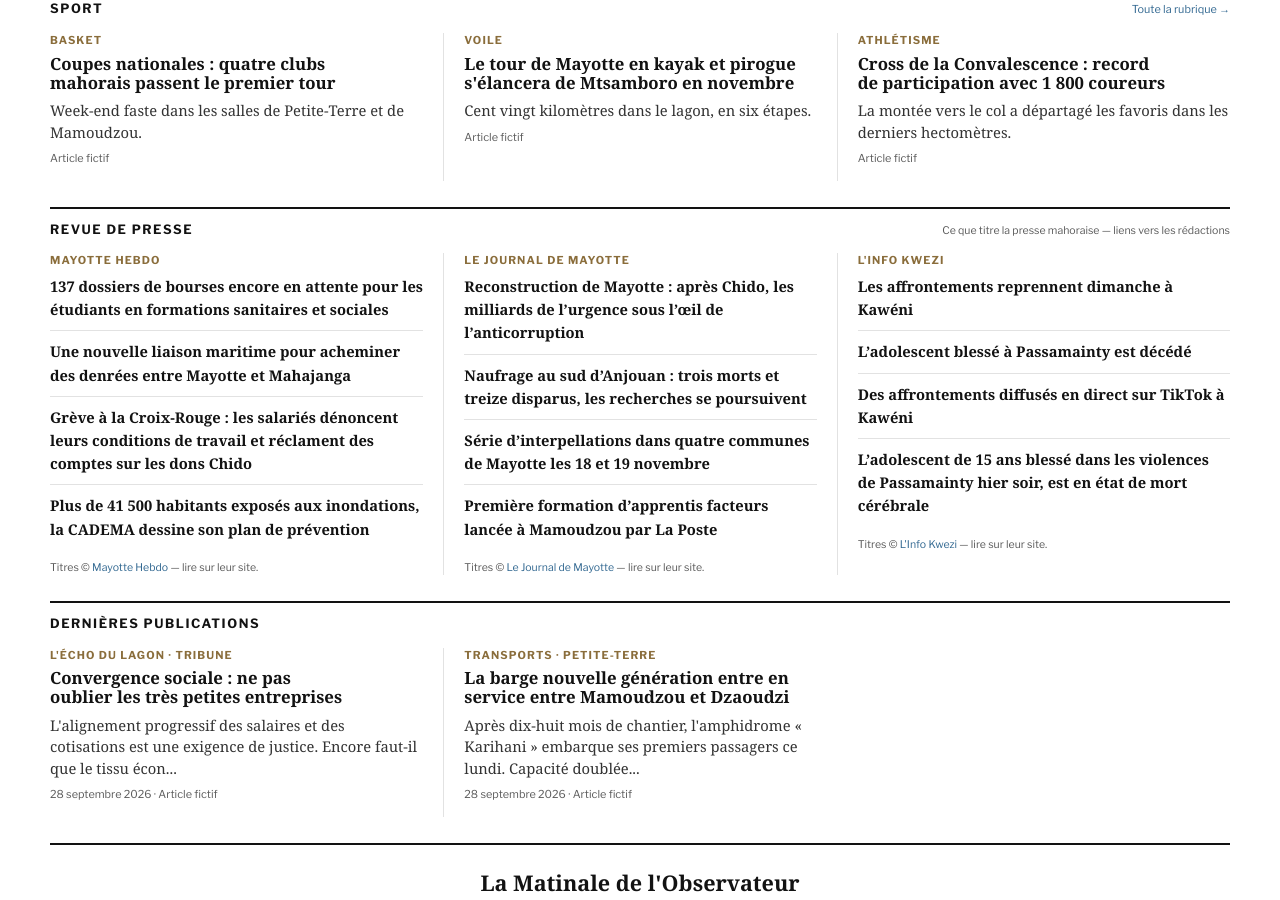
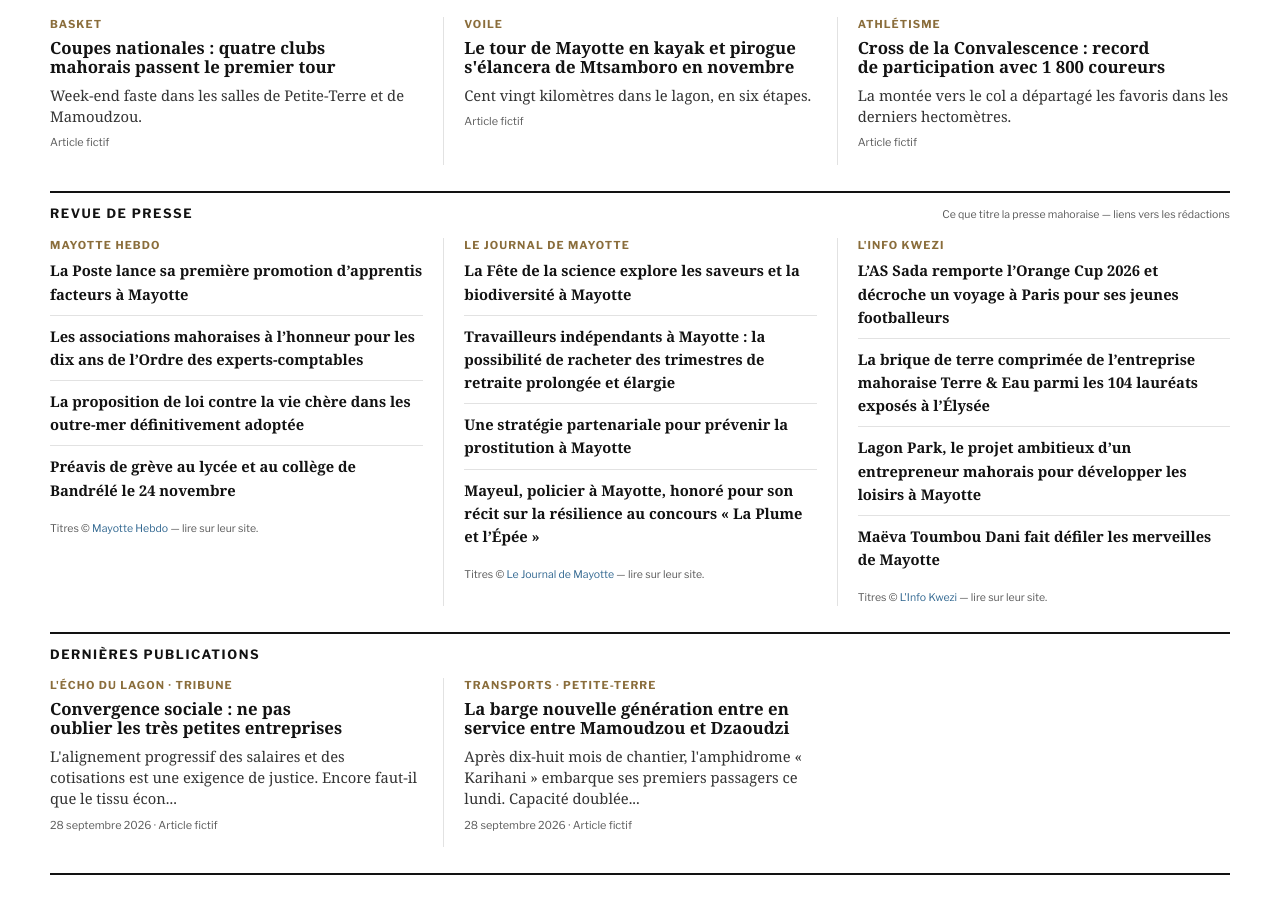
Before and after one commit to esdine/observateur-mayotte, a Jekyll site: the page built from index.html, in a window 1280 px wide and 900 px high, scrolled down 2811 px. Built offline with Jekyll 4.4.1, drawn with Linux system fonts in a browser that asks for light colours; some web fonts are replaced; some of the changed text lies outside the part shown.

Commit message:
Édition du matin : météo et revue de presse

```diff
--- a/_data/revue.yml
+++ b/_data/revue.yml
@@ -3,33 +3,33 @@ sources:
   - nom: "Mayotte Hebdo"
     site: "https://mayottehebdo.com/"
     titres:
-      - titre: "137 dossiers de bourses encore en attente pour les étudiants en formations sanitaires et sociales"
-        lien: "https://www.mayottehebdo.com/actualite/breves/137-dossiers-de-bourses-encore-en-attente-pour-les-etudiants-en-formations-sanitaires-et-sociales/"
-      - titre: "Une nouvelle liaison maritime pour acheminer des denrées entre Mayotte et Mahajanga"
-        lien: "https://www.mayottehebdo.com/actualite/breves/une-nouvelle-liaison-maritime-pour-acheminer-des-denrees-entre-mayotte-et-mahajanga/"
-      - titre: "Grève à la Croix-Rouge : les salariés dénoncent leurs conditions de travail et réclament des comptes sur les dons Chido"
-        lien: "https://www.mayottehebdo.com/actualite/societe/greve-a-la-croix-rouge-les-salaries-denoncent-leurs-conditions-de-travail-et-reclament-des-comptes-sur-les-dons-chido/"
-      - titre: "Plus de 41 500 habitants exposés aux inondations, la CADEMA dessine son plan de prévention"
-        lien: "https://www.mayottehebdo.com/actualite/risques-naturels/plus-de-41-500-habitants-exposes-aux-inondations-la-cadema-dessine-son-plan-de-prevention/"
+      - titre: "La Poste lance sa première promotion d’apprentis facteurs à Mayotte"
+        lien: "https://www.mayottehebdo.com/actualite/breves/la-poste-lance-sa-premiere-promotion-dapprentis-facteurs-a-mayotte/"
+      - titre: "Les associations mahoraises à l’honneur pour les dix ans de l’Ordre des experts-comptables"
+        lien: "https://www.mayottehebdo.com/actualite/breves/les-associations-mahoraises-a-lhonneur-pour-les-dix-ans-de-lordre-des-experts-comptables/"
+      - titre: "La proposition de loi contre la vie chère dans les outre-mer définitivement adoptée"
+        lien: "https://www.mayottehebdo.com/actualite/breves/la-proposition-de-loi-contre-la-vie-chere-dans-les-outre-mer-definitivement-adoptee/"
+      - titre: "Préavis de grève au lycée et au collège de Bandrélé le 24 novembre"
+        lien: "https://www.mayottehebdo.com/actualite/breves/preavis-de-greve-au-lycee-et-au-college-de-bandrele-le-24-novembre/"
   - nom: "Le Journal de Mayotte"
     site: "https://lejournaldemayotte.yt/"
     titres:
-      - titre: "Reconstruction de Mayotte : après Chido, les milliards de l’urgence sous l’œil de l’anticorruption"
-        lien: "https://lejournaldemayotte.yt/articles/reconstruction-de-mayotte-apres-chido-les-milliards-de-lurgence-sous-loeil-de-lanticorruption"
-      - titre: "Naufrage au sud d’Anjouan : trois morts et treize disparus, les recherches se poursuivent"
-        lien: "https://lejournaldemayotte.yt/articles/chavirement-au-large-danjouan-bilan-provisoire-de-trois-morts-et-treize-disparus"
-      - titre: "Série d’interpellations dans quatre communes de Mayotte les 18 et 19 novembre"
-        lien: "https://lejournaldemayotte.yt/articles/serie-dinterpellations-dans-quatre-communes-de-mayotte-les-18-et-19-novembre"
-      - titre: "Première formation d’apprentis facteurs lancée à Mamoudzou par La Poste"
-        lien: "https://lejournaldemayotte.yt/articles/premiere-formation-dapprentis-facteurs-lancee-a-mamoudzou-par-la-poste"
+      - titre: "La Fête de la science explore les saveurs et la biodiversité à Mayotte"
+        lien: "https://lejournaldemayotte.yt/articles/la-fete-de-la-science-explore-les-saveurs-et-la-biodiversite-a-mayotte"
+      - titre: "Travailleurs indépendants à Mayotte : la possibilité de racheter des trimestres de retraite prolongée et élargie"
+        lien: "https://lejournaldemayotte.yt/articles/travailleurs-independants-a-mayotte-la-possibilite-de-racheter-des-trimestres-de-retraite-prolongee-et-elargie"
+      - titre: "Une stratégie partenariale pour prévenir la prostitution à Mayotte"
+        lien: "https://lejournaldemayotte.yt/articles/une-strategie-partenariale-pour-prevenir-la-prostitution-a-mayotte"
+      - titre: "Mayeul, policier à Mayotte, honoré pour son récit sur la résilience au concours « La Plume et l’Épée »"
+        lien: "https://lejournaldemayotte.yt/articles/mayeul-policier-a-mayotte-honore-pour-son-recit-sur-la-resilience-au-concours-la-plume-et-lepee"
   - nom: "L'Info Kwezi"
     site: "https://www.linfokwezi.fr/"
     titres:
-      - titre: "Les affrontements reprennent dimanche à Kawéni"
-        lien: "https://www.linfokwezi.fr/les-affrontements-reprennent-dimanche-a-kaweni/"
-      - titre: "L’adolescent blessé à Passamainty est décédé"
-        lien: "https://www.linfokwezi.fr/ladolescent-blesse-a-passamainty-est-decede/"
-      - titre: "Des affrontements diffusés en direct sur TikTok à Kawéni"
-        lien: "https://www.linfokwezi.fr/des-affrontements-diffuses-en-direct-sur-tiktok-a-kaweni/"
-      - titre: "L’adolescent de 15 ans blessé dans les violences de Passamainty hier soir, est en état de mort cérébrale"
-        lien: "https://www.linfokwezi.fr/ladolescent-de-15-ans-blesse-dans-les-violences-de-passamainty-hier-soir-est-en-etat-de-mort-cerebrale/"
+      - titre: "L’AS Sada remporte l’Orange Cup 2026 et décroche un voyage à Paris pour ses jeunes footballeurs"
+        lien: "https://www.linfokwezi.fr/las-sada-remporte-lorange-cup-2026-et-decroche-un-voyage-a-paris-pour-ses-jeunes-footballeurs/"
+      - titre: "La brique de terre comprimée de l’entreprise mahoraise Terre & Eau parmi les 104 lauréats exposés à l’Élysée"
+        lien: "https://www.linfokwezi.fr/la-brique-de-terre-comprimee-de-lentreprise-mahoraise-terre-eau-parmi-les-104-laureats-exposes-a-lelysee/"
+      - titre: "Lagon Park, le projet ambitieux d’un entrepreneur mahorais pour développer les loisirs à Mayotte"
+        lien: "https://www.linfokwezi.fr/lagon-park-le-projet-ambitieux-dun-entrepreneur-mahorais-pour-developper-les-loisirs-a-mayotte/"
+      - titre: "Maëva Toumbou Dani fait défiler les merveilles de Mayotte"
+        lien: "https://www.linfokwezi.fr/maeva-toumbou-dani-fait-defiler-les-merveilles-de-mayotte/"
```
Also changed, not shown: _data/marches.yml (+7 -7 lines), _data/meteo.yml (+6 -6 lines).
